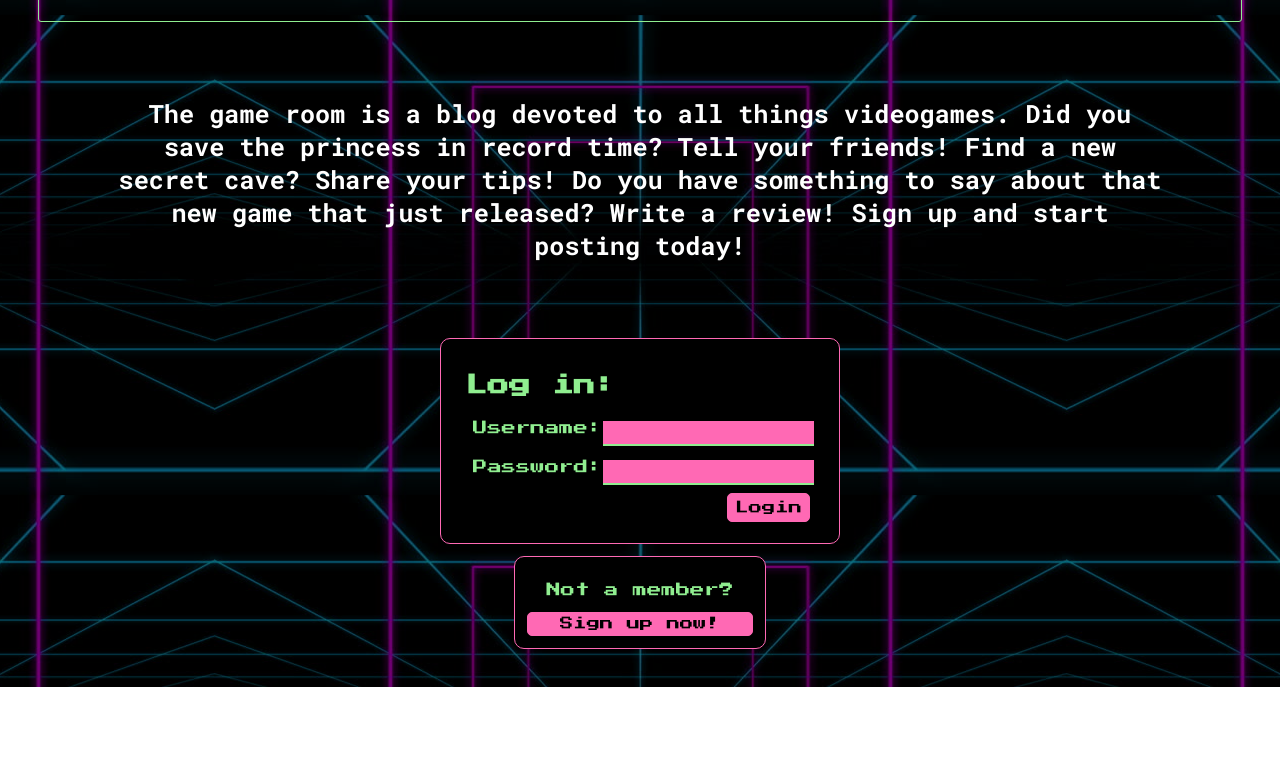
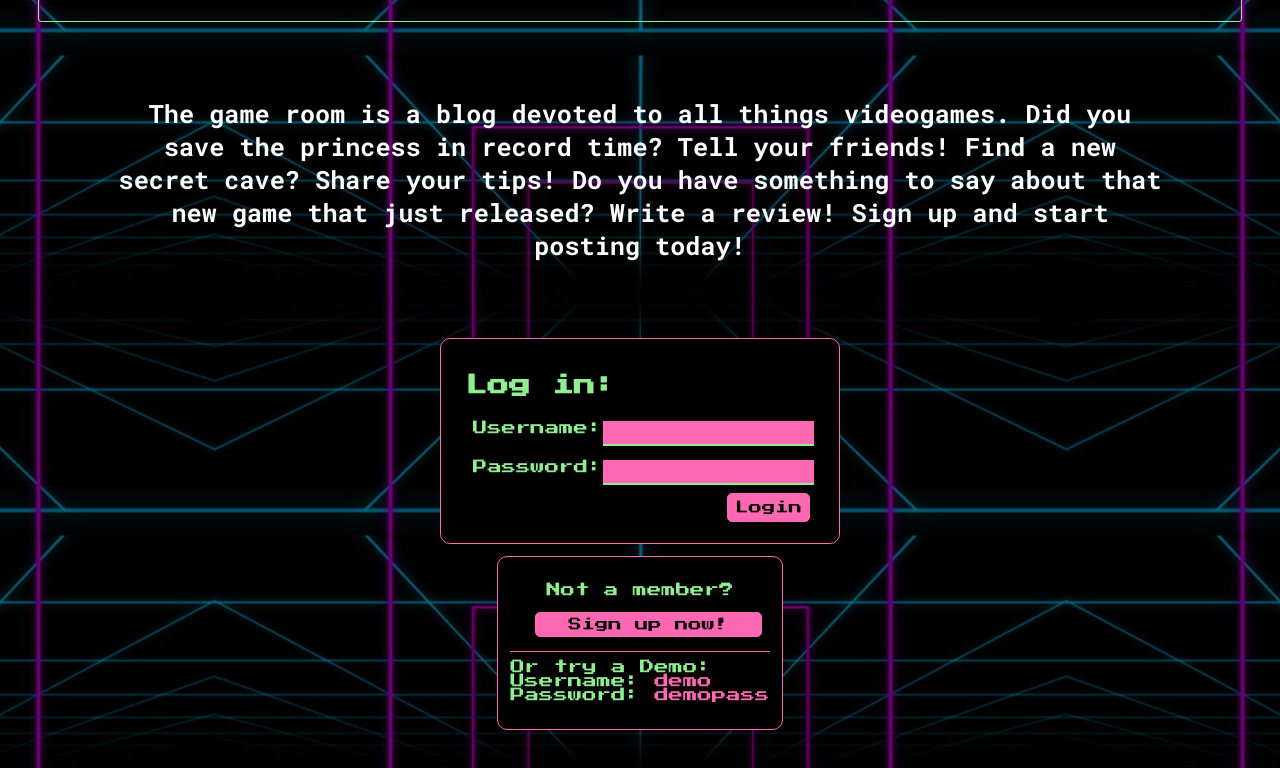
Before and after one commit to Mrjustinfry/thegameroom, a website: page public/index.html in a window 1280 px wide. Shown: the part 177-945 px from the top of the page. Before the commit the page ends 864 px from the top, so only its background shows below. Drawn offline with nearby package versions, Linux system fonts and the light colour scheme.

Commit message:
added demo credentials

```diff
--- a/public/index.css
+++ b/public/index.css
@@ -114,6 +114,15 @@ main {
     background-color: deeppink;
     font-family: 'Roboto Mono', monospace;
     padding: 1em;
+}
+
+.demo {
+  border-top: 1px solid hotpink;
+  padding-top: 3%;
+}
+
+.pink {
+  color: hotpink;
 }
 
 .s {
--- a/public/index.html
+++ b/public/index.html
@@ -41,6 +41,7 @@
                 </form>
                 <div class="memberBox">
                 <p class="member">Not a member? </p><button id="suBtn" class="logInBtn s" aria="button">Sign up now!</button>
+                <p class="demo">Or try a Demo:<br> Username: <span class="pink">demo</span><br> Password: <span class="pink">demopass</span></p>
                     </div>
             </div>
         </div>
```
